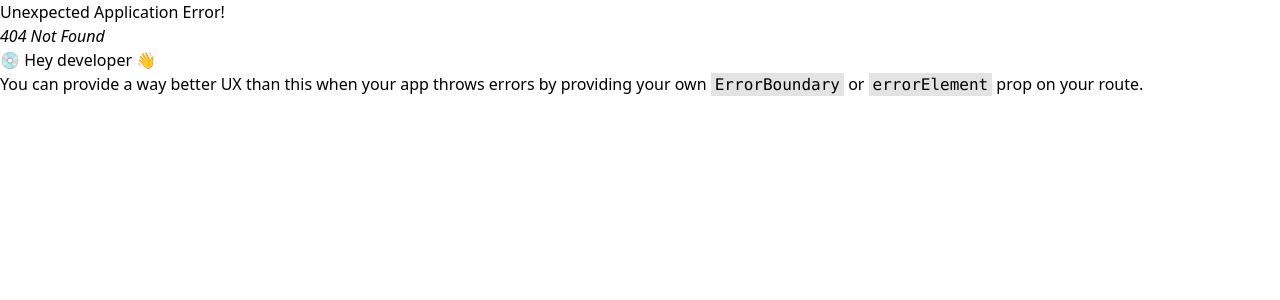
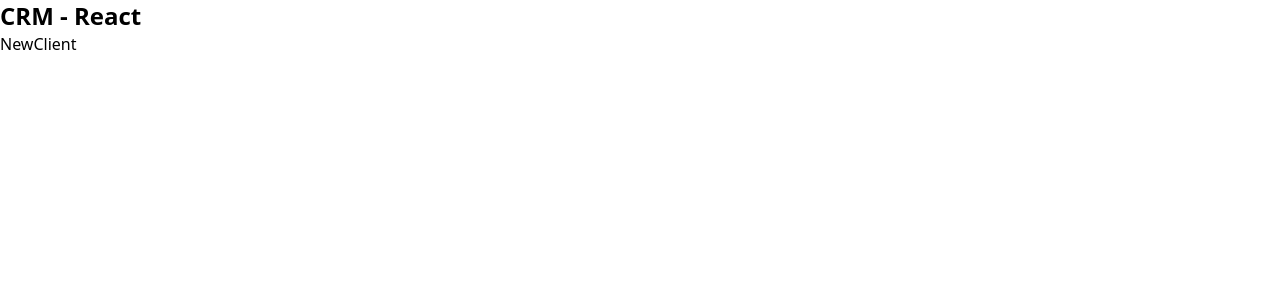
Before and after one commit to epe0413/crm-react-2.0, a React (Vite) app: page /clients/new in a window 1280 px wide. Before the commit this address had no page. Shown: the top 300 px of the page. Built offline with nearby package versions, Linux system fonts and the light colour scheme.

Commit message:
Creando Páginas y Componentes y que es Outlet

```diff
--- /dev/null
+++ b/src/components/Layout.jsx
@@ -0,0 +1,13 @@
+import { Outlet } from 'react-router-dom'
+
+const Layout = () => {
+    return (
+        <div>
+            <h1 className="text-2xl font-bold">CRM - React</h1>
+
+            <Outlet/>
+        </div>
+    )
+}
+
+export default Layout
--- a/src/main.jsx
+++ b/src/main.jsx
@@ -2,15 +2,25 @@
 import ReactDOM from 'react-dom/client'
 import './index.css'
 import { createBrowserRouter, RouterProvider } from 'react-router-dom'
+import Layout from './components/Layout'
+import NewClient from './pages/NewClient'
+import Index from './pages/Index'
+
 
 const router = createBrowserRouter([
   {
     path: '/',
-    element: <h1>Inicio</h1>
-  },
-  {
-    path:'/nosotros',
-    element: <h1>Nosotros</h1>
+    element: <Layout/>,
+    children: [
+      {
+        index: true,
+        element: <Index/>
+      },
+      {
+        path:'/clients/new',
+        element: <NewClient/>
+      }
+    ]
   }
 ])
 
--- /dev/null
+++ b/src/pages/Index.jsx
@@ -0,0 +1,8 @@
+
+const Index = () => {
+    return (
+        <div>Clientes</div>
+    )
+}
+
+export default Index
--- /dev/null
+++ b/src/pages/NewClient.jsx
@@ -0,0 +1,8 @@
+
+const NewClient = () => {
+    return (
+        <div>NewClient</div>
+    )
+}
+
+export default NewClient
```
